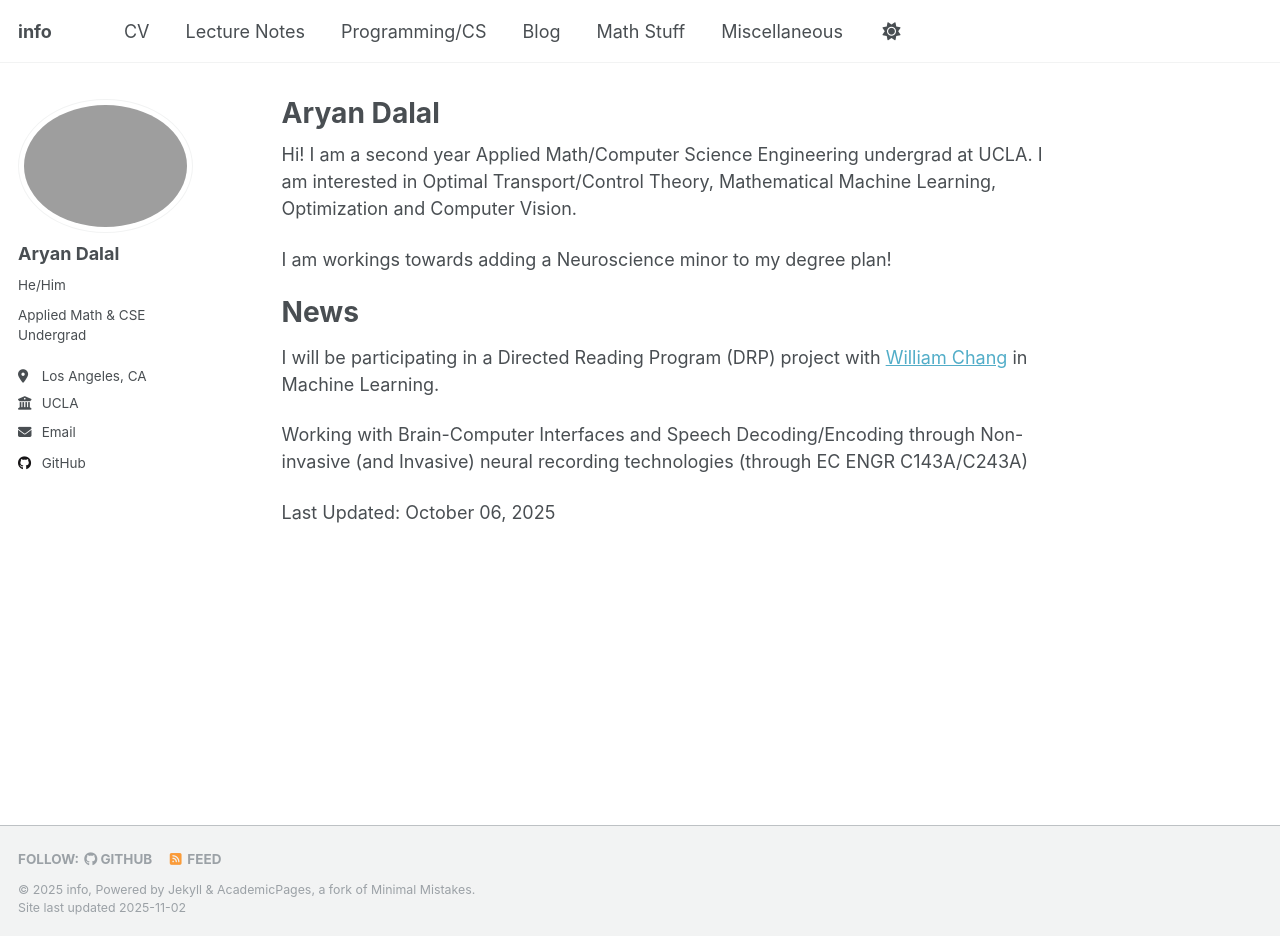
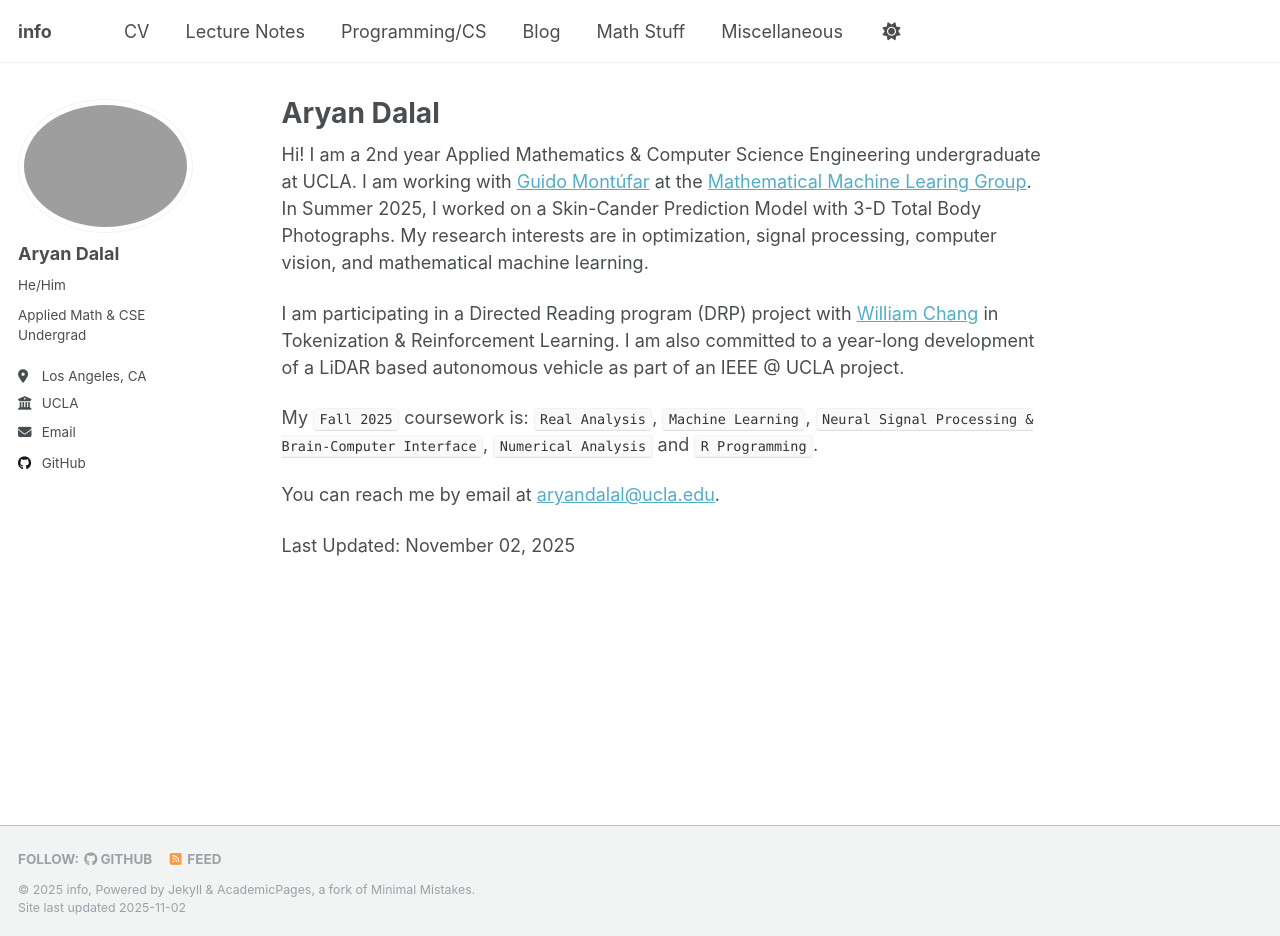
Before and after one commit to DalalAryan/DalalAryan.github.io, a Jekyll site: the page built from _pages/about.md, in a window 1280 px wide and 936 px high. Built offline with Jekyll 4.4.1, drawn with Linux system fonts in a browser that asks for light colours; a script that is not in the unit is left out.

Commit message:
Revise about page with updated bio and coursework
Updated personal information and research interests, added coursework details, and corrected minor errors.

```diff
--- a/_pages/about.md
+++ b/_pages/about.md
@@ -7,14 +7,12 @@ redirect_from:
   - /about.html
 ---
 
-Hi! I am a second year Applied Math/Computer Science Engineering undergrad at UCLA. I am interested in Optimal Transport/Control Theory, Mathematical Machine Learning, Optimization and Computer Vision.
+Hi! I am a 2nd year Applied Mathematics & Computer Science Engineering undergraduate at UCLA. I am working with [Guido Montúfar](https://www.math.ucla.edu/~montufar/) at the [Mathematical Machine Learing Group](https://www.math.ucla.edu/~montufar/#People). In Summer 2025, I worked on a Skin-Cander Prediction Model with 3-D Total Body Photographs. My research interests are in optimization, signal processing, computer vision, and mathematical machine learning.
 
-I am workings towards adding a Neuroscience minor to my degree plan!
+I am participating in a Directed Reading program (DRP) project with [William Chang](https://williamc.me/) in Tokenization & Reinforcement Learning. I am also committed to a year-long development of a LiDAR based autonomous vehicle as part of an IEEE @ UCLA project.
 
-News
-======
-I will be participating in a Directed Reading Program (DRP) project with [William Chang](https://williamc.me/) in Machine Learning.
+My `Fall 2025` coursework is: `Real Analysis`, `Machine Learning`, `Neural Signal Processing & Brain-Computer Interface`, `Numerical Analysis` and `R Programming`.
 
-Working with Brain-Computer Interfaces and Speech Decoding/Encoding through Non-invasive (and Invasive) neural recording technologies (through EC ENGR C143A/C243A)
+You can reach me by email at [aryandalal@ucla.edu](aryandalal@ucla.edu).
 
-Last Updated: October 06, 2025
+Last Updated: November 02, 2025
```
